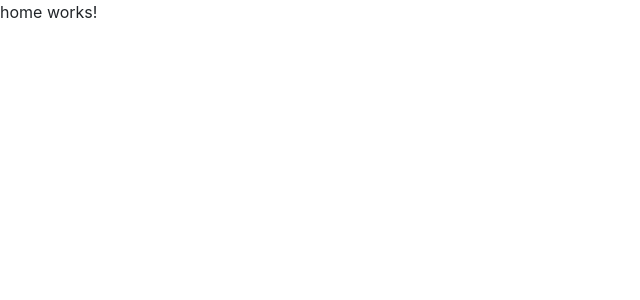
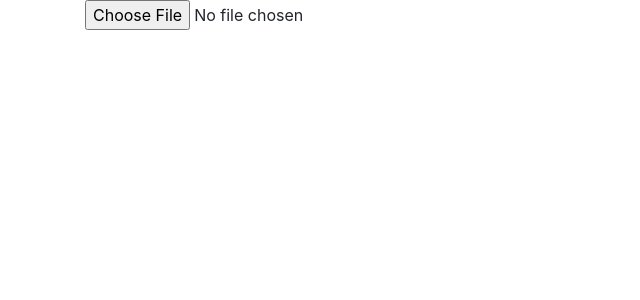
Before and after one commit to reynaldoteixeira/sort-app, an Angular app: page / in a window 1280 px wide. Shown: the top 300 px of the page, without its empty margins (0-640 px from the left). Built offline with nearby package versions, Linux system fonts and the light colour scheme.

Commit message:
Read .csv file and first column

```diff
--- a/src/app/home/home.component.html
+++ b/src/app/home/home.component.html
@@ -1 +1,3 @@
-<p>home works!</p>
+<div class="container">
+    <input  id="file" type="file" accept=".csv" (change)="fileUpload($event.target.files)">
+</div>
--- a/src/app/home/home.component.ts
+++ b/src/app/home/home.component.ts
@@ -12,4 +12,25 @@ export class HomeComponent implements OnInit {
   ngOnInit(): void {
   }
 
+  fileUpload(files){
+    if (files && files.length > 0) {
+
+      const file: File = files.item(0);
+      const reader: FileReader = new FileReader();
+      reader.readAsText(file);
+
+      reader.onload = (e) => {
+
+        const res = reader.result as string; // This variable contains your file as text
+        const lines = res.split('\n'); // Splits you file into lines
+        const ids = [];
+
+        lines.forEach((line) => {
+          ids.push(line.split(',')[0]); // Get first item of line
+        });
+        console.log(ids);
+      };
+    }
+  }
+
 }
```
